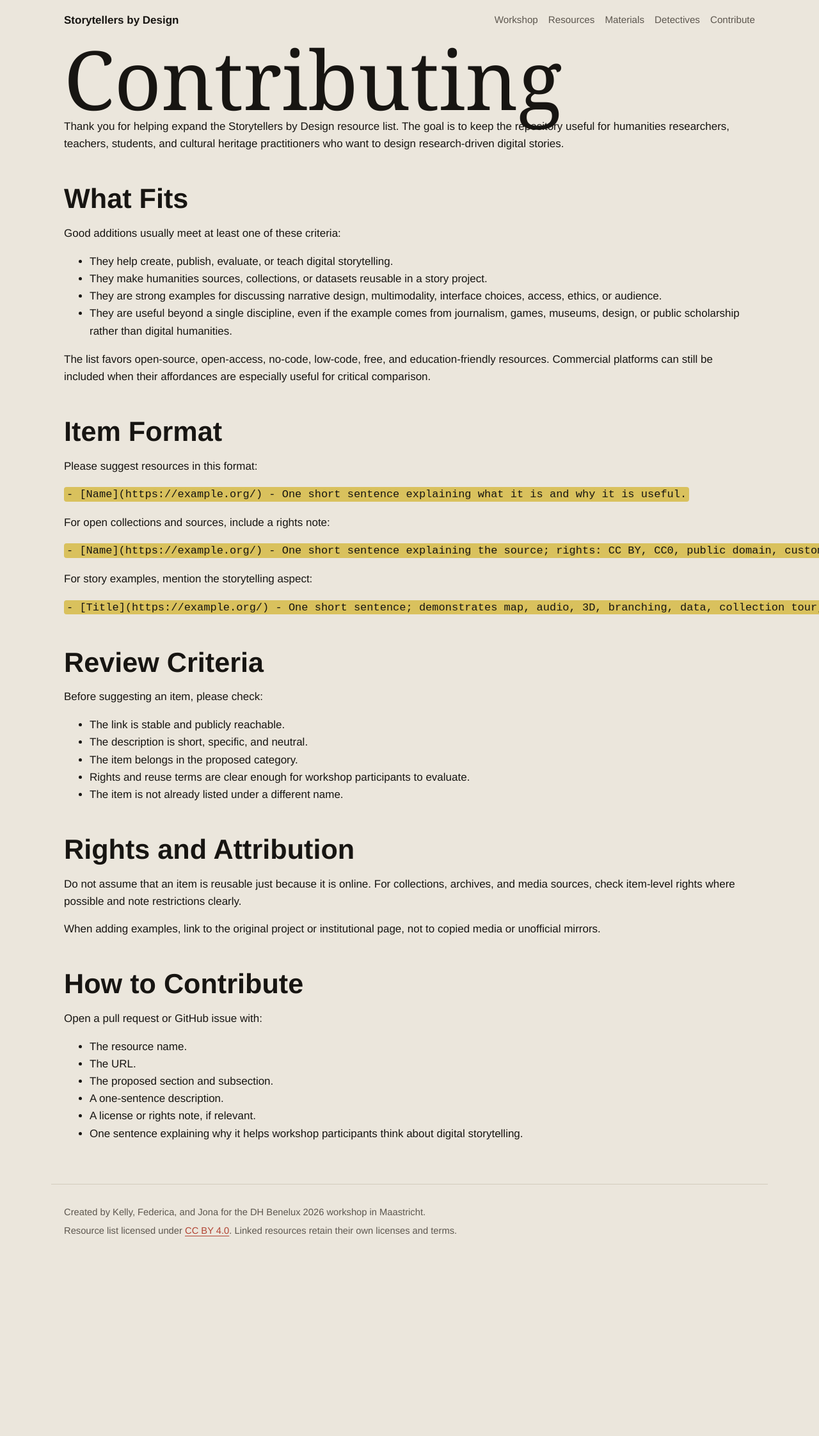
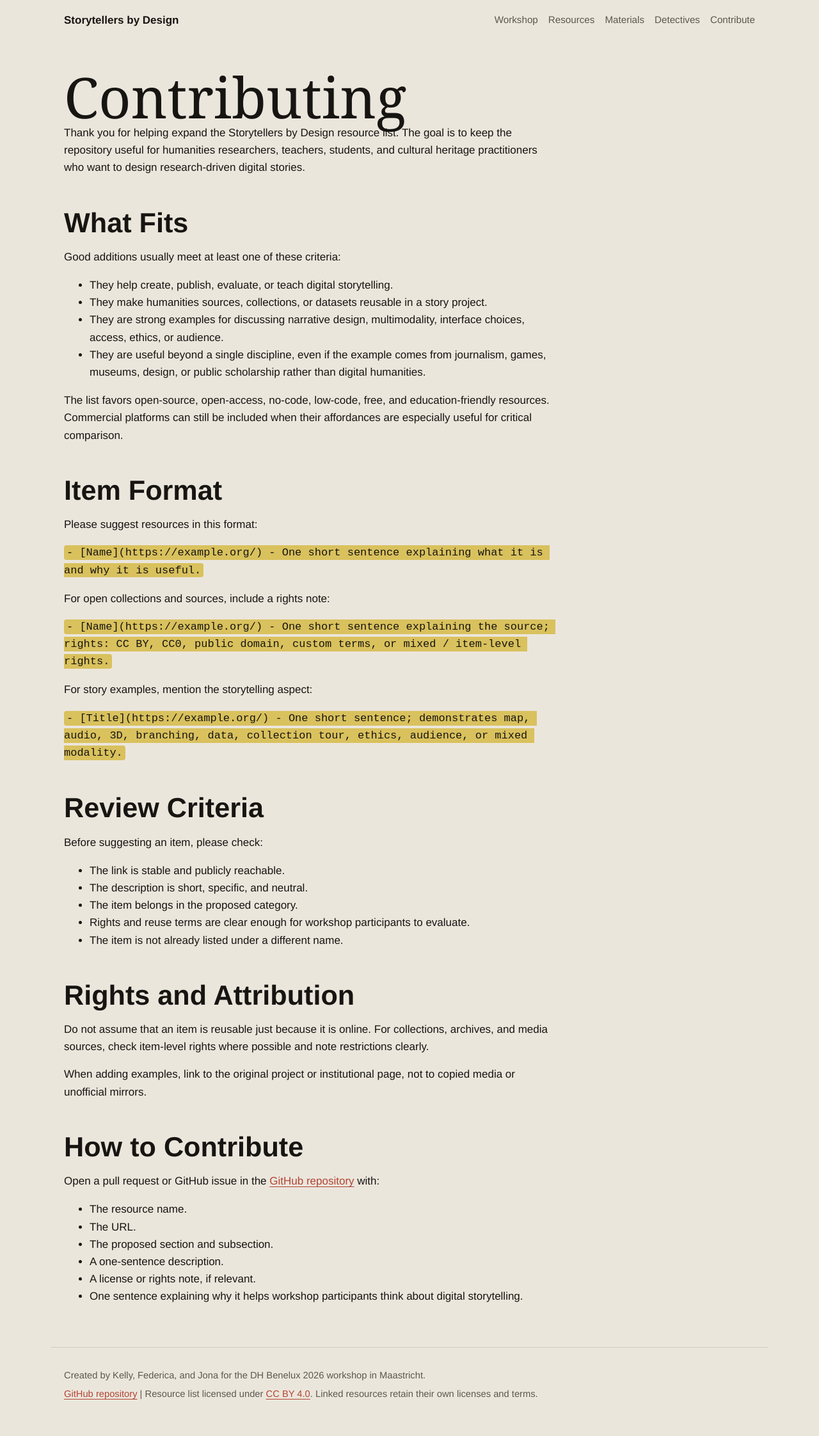
Before and after one commit to jonaschlegel/storytellers-by-design, a Jekyll site: the page built from contribute.md, in a window 1280 px wide. Shown: the whole page at 64% size. Built offline with Jekyll 4.4.1, drawn with Linux system fonts in a browser that asks for light colours; before the commit the page ends 1989 px from its top, so only the background shows below that.

Commit message:
Add github repo link

```diff
--- a/CONTRIBUTING.md
+++ b/CONTRIBUTING.md
@@ -51,7 +51,7 @@ When adding examples, link to the original project or institutional page, not to
 
 ## How to Contribute
 
-Open a pull request or GitHub issue with:
+Open a pull request or GitHub issue in the [GitHub repository](https://github.com/jonaschlegel/storytellers-by-design) with:
 
 - The resource name.
 - The URL.
--- a/_config.yml
+++ b/_config.yml
@@ -2,6 +2,7 @@ title: Storytellers by Design
 description: Digital storytelling resources and workshop materials for humanities teaching and research.
 url: ""
 baseurl: "/storytellers-by-design"
+repository_url: "https://github.com/jonaschlegel/storytellers-by-design"
 
 markdown: kramdown
 permalink: pretty
--- a/_layouts/default.html
+++ b/_layouts/default.html
@@ -25,7 +25,7 @@
 
     <footer class="site-footer">
       <p>Created by Kelly, Federica, and Jona for the DH Benelux 2026 workshop in Maastricht.</p>
-      <p>Resource list licensed under <a href="{{ '/LICENSE' | relative_url }}">CC BY 4.0</a>. Linked resources retain their own licenses and terms.</p>
+      <p><a href="{{ site.repository_url }}">GitHub repository</a> | Resource list licensed under <a href="{{ '/LICENSE' | relative_url }}">CC BY 4.0</a>. Linked resources retain their own licenses and terms.</p>
     </footer>
     {% if page.script %}
       <script src="{{ page.script | relative_url }}"></script>
--- a/assets/css/style.css
+++ b/assets/css/style.css
@@ -72,6 +72,18 @@ main {
   max-width: 1120px;
   margin: 0 auto;
   padding: 0 1.25rem 3rem;
+}
+
+.content-page {
+  max-width: 48rem;
+  padding-top: 3rem;
+  overflow-wrap: anywhere;
+  word-break: break-word;
+}
+
+.content-page h1 {
+  max-width: none;
+  font-size: clamp(3rem, 8vw, 5.5rem);
 }
 
 .hero {
@@ -447,6 +459,17 @@ code {
   background: var(--accent-soft);
 }
 
+pre {
+  max-width: 100%;
+  overflow-x: hidden;
+  white-space: pre-wrap;
+}
+
+pre code {
+  overflow-wrap: anywhere;
+  white-space: inherit;
+}
+
 blockquote {
   margin: 1.5rem 0;
   padding: 0.9rem 1rem;
--- a/contribute.md
+++ b/contribute.md
@@ -4,5 +4,7 @@ title: Contribute
 permalink: /contributing/
 ---
 
+<article class="content-page contributing-page">
 {% capture contributing_markdown %}{% include_relative CONTRIBUTING.md %}{% endcapture %}
 {{ contributing_markdown | markdownify }}
+</article>
```
